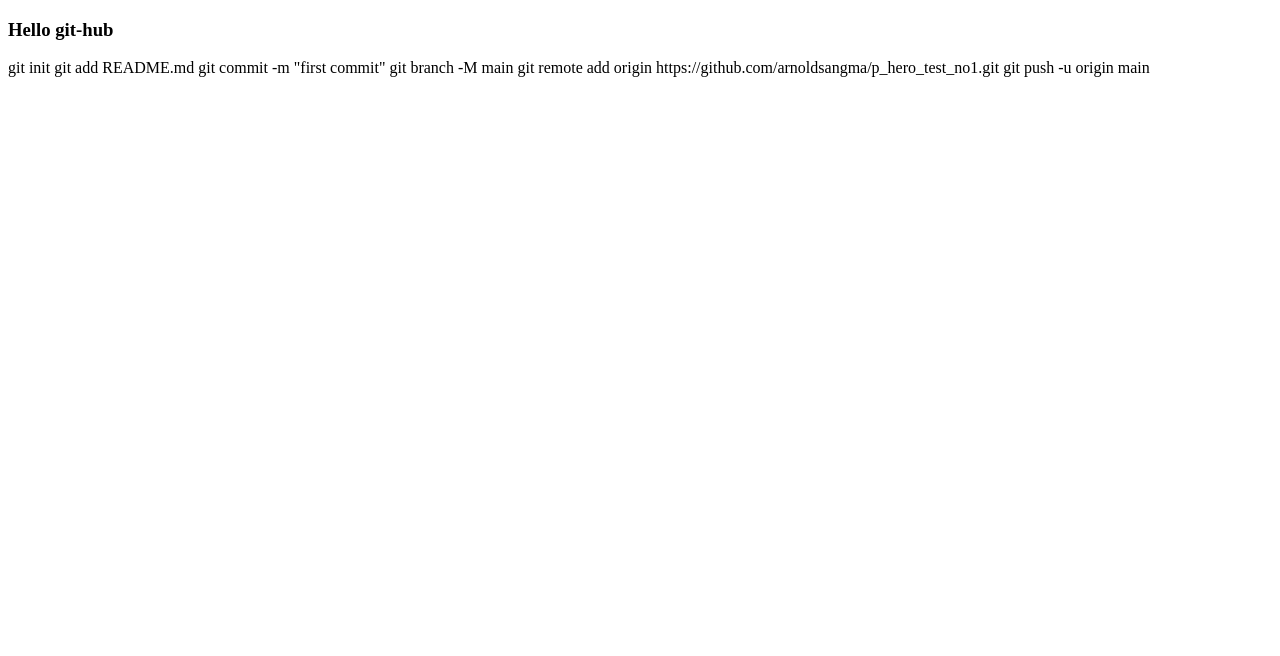
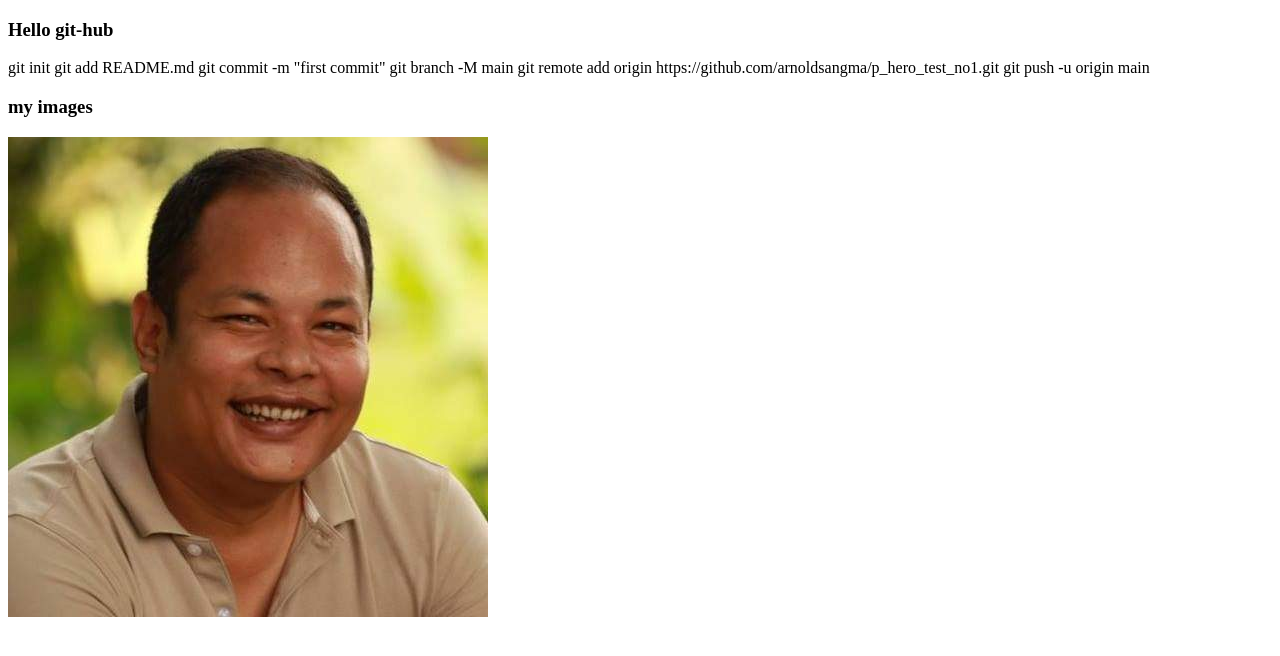
Before and after one commit to arnoldsangma/p_hero_test_no1, a plain HTML site: page index.html in a window 1280 px wide. Drawn offline with Linux system fonts and the light colour scheme.

Commit message:
added my image

```diff
--- a/index.html
+++ b/index.html
@@ -13,5 +13,7 @@ git commit -m "first commit"
 git branch -M main
 git remote add origin https://github.com/arnoldsangma/p_hero_test_no1.git
 git push -u origin main</p>
+<h3>my images</h3>
+<img src="images/Arnold.jpg" alt="arnold_image">
 </body>
 </html>
```
Also changed, not shown: images/Arnold.jpg (added).
